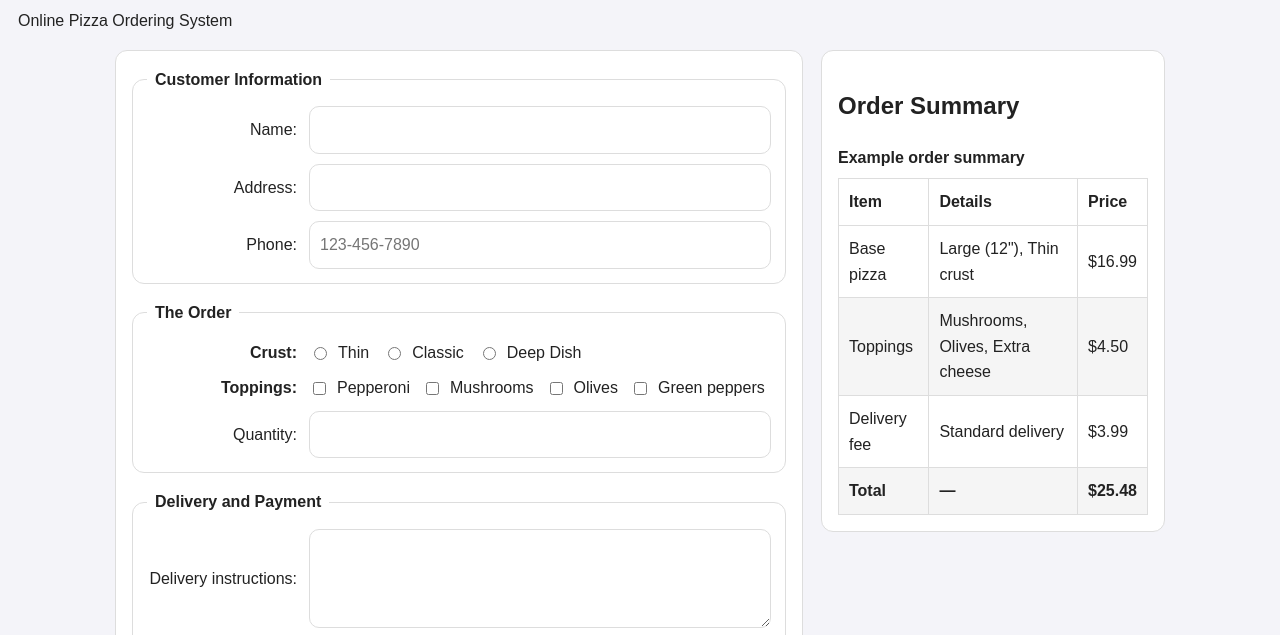
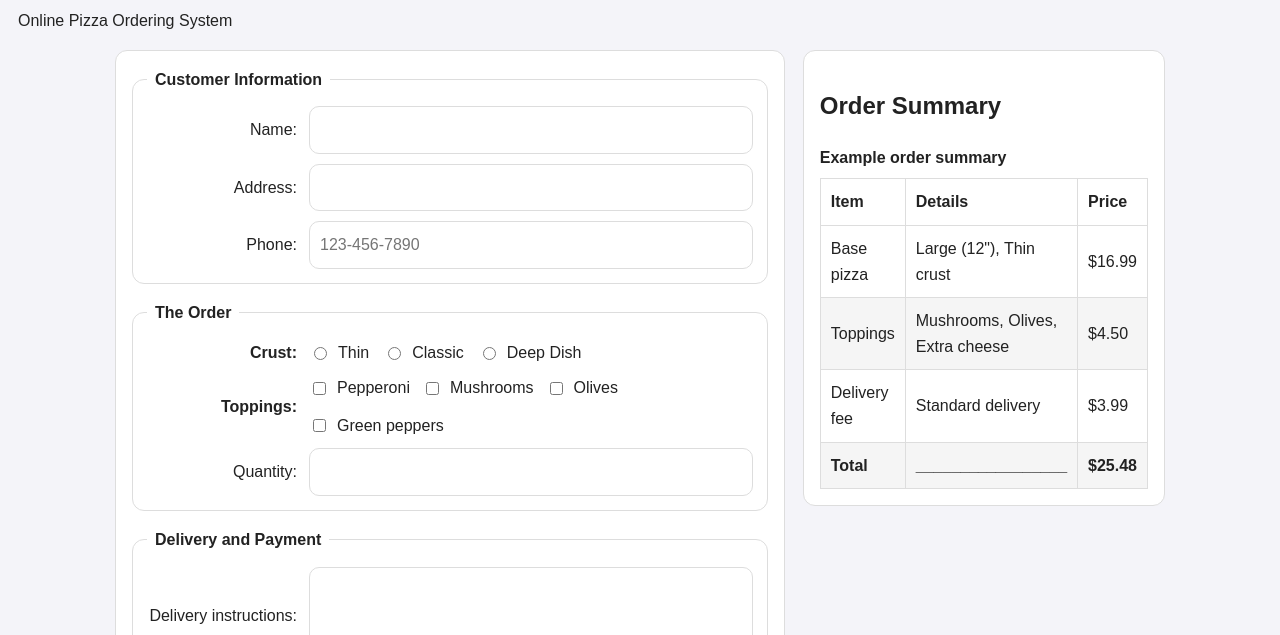
Before and after one commit to Jamster187/cmpt-315-lab3, a plain HTML site: page index.html in a window 1280 px wide. Shown: the part 104-739 px from the top of the page. Drawn offline with Linux system fonts and the light colour scheme.

Commit message:
Move Lab 3 files to repo root

```diff
--- a/index.html
+++ b/index.html
@@ -115,7 +115,7 @@
           </tr>
           <tr class="total-row">
             <td>Total</td>
-            <td>—</td>
+            <td>_________________</td>
             <td>$25.48</td>
           </tr>
         </tbody>
```
